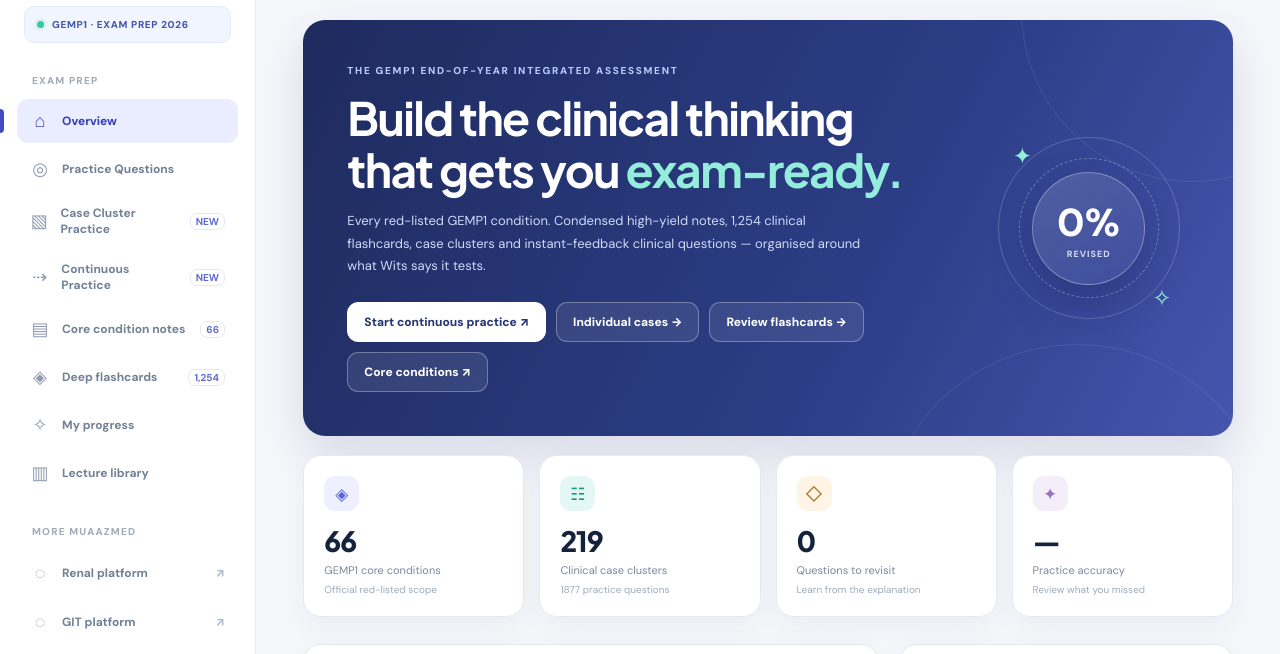
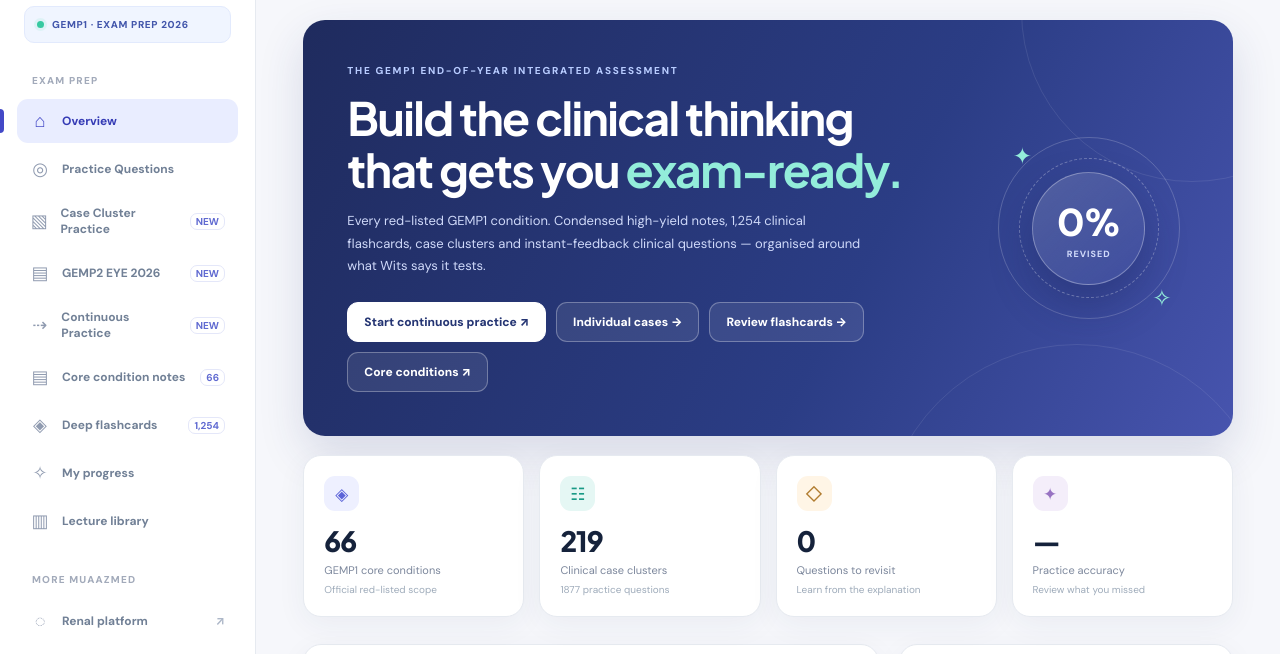
Before and after one commit to MuAaZy7/muaazmed, a plain HTML site: page index.html in a window 1280 px wide. Shown: the part 95-749 px from the top of the page. Drawn offline with Linux system fonts and the light colour scheme.

Commit message:
Link GEMP2 EYE 2026 past papers from study navigation

```diff
--- a/index.html
+++ b/index.html
@@ -25,6 +25,7 @@
    <a data-nav="home" href="#home"><span class="nav-icon">⌂</span> Overview</a>
    <a data-nav="practice" href="#practice"><span class="nav-icon">◎</span> Practice Questions</a>
    <a href="cluster-practice.html"><span class="nav-icon">▧</span> Case Cluster Practice <span class="nav-count">NEW</span></a>
+   <a href="gemp2-eye-2026.html"><span class="nav-icon">▤</span> GEMP2 EYE 2026 <span class="nav-count">NEW</span></a>
    <a data-nav="flow" href="#flow"><span class="nav-icon">⇢</span> Continuous Practice <span class="nav-count">NEW</span></a>
    <a data-nav="notes" href="#notes"><span class="nav-icon">▤</span> Core condition notes <span class="nav-count">66</span></a>
    <a data-nav="flashcards" href="flashcards.html#flashcards"><span class="nav-icon">◈</span> Deep flashcards <span class="nav-count">1,254</span></a>
```
